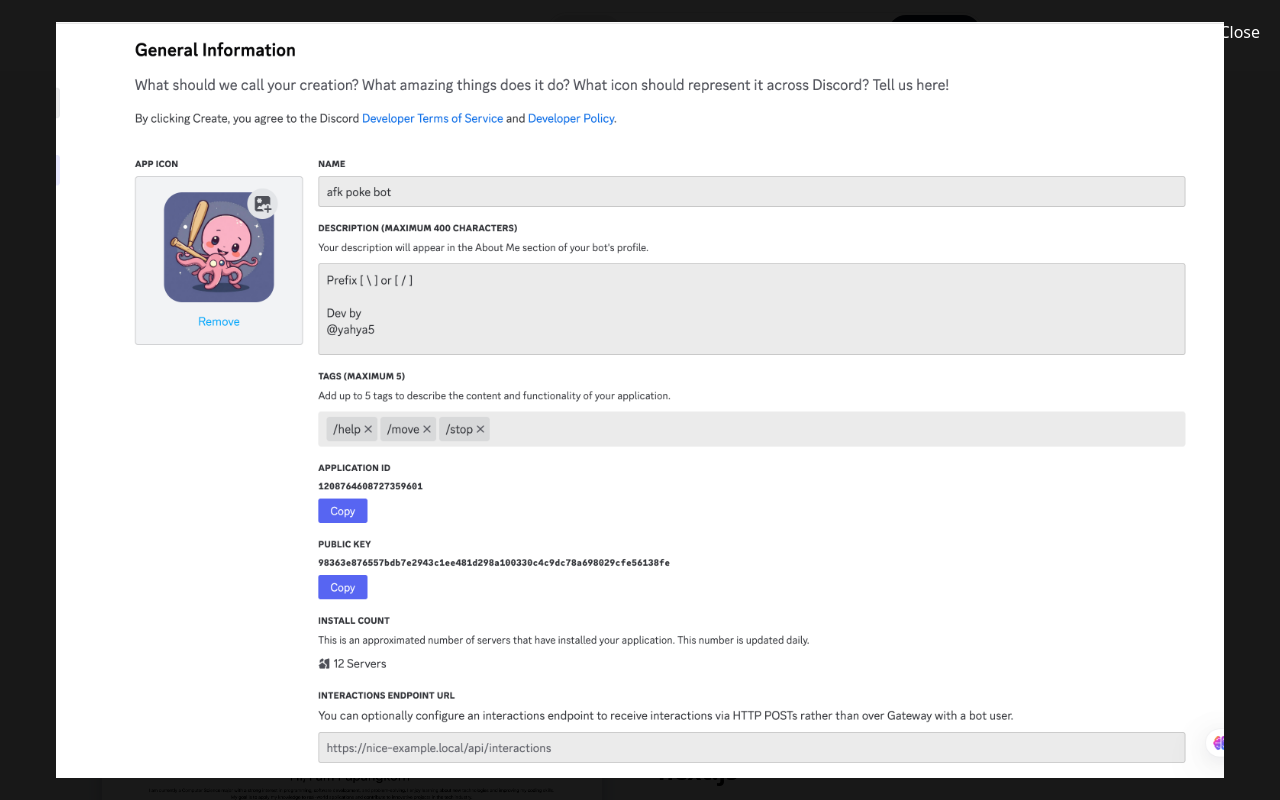
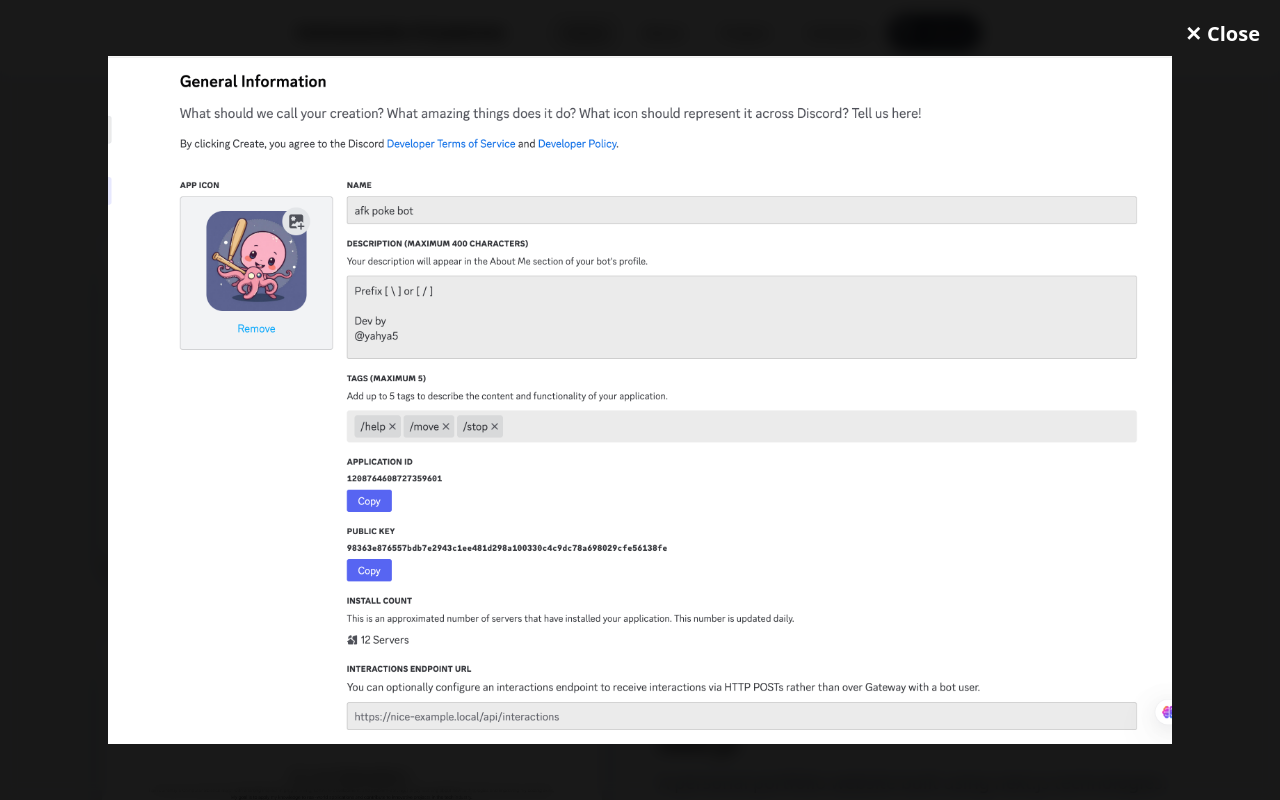
Before and after one commit to TAHPAPANGKORN/nextJs-Profile, a Next.js app: page / in a window 1280 px wide. Both pictures are taken after a click on the picture 352 px from the left and 2209 px from the top of the page. Shown: the part 1809-2609 px from the top of the page. Built offline with nearby package versions, Linux system fonts and the light colour scheme; no server answers.

Commit message:
feat: tech stack icon on project card

```diff
--- a/src/components/Project/Project.tsx
+++ b/src/components/Project/Project.tsx
@@ -16,6 +16,7 @@
     projectLink: "https://discord.com/oauth2/authorize?client_id=1208764608727359601",
     repoLink: "https://github.com/TAHPAPANGKORN/PokeBotDiscord",
     imageSrc: DiscordProject,
+    techStack: ["python"]
   },
   {
     id: 2,
@@ -24,6 +25,7 @@
     projectLink: "#",
     repoLink: "https://github.com/TAHPAPANGKORN/nextJs-Profile",
     imageSrc: WebNextJs,
+    techStack: ["nextjs", "typescript", "tailwind"]
   },
   {
     id: 3,
@@ -32,6 +34,7 @@
     projectLink: "https://papangkorn-profile.pages.dev",
     repoLink: "https://github.com/TAHPAPANGKORN/Papangkorn-Profile",
     imageSrc: WebProfile,
+    techStack: ["html", "css", "javascript"]
   },
   {
     id: 4,
@@ -40,6 +43,7 @@
     projectLink: "https://connected-word-game.vercel.app/",
     repoLink: "https://github.com/TAHPAPANGKORN/Learn-TypeScript",
     imageSrc: WebSameWordChecker,
+    techStack: ["nextjs", "typescript", "tailwind"]
   },
   {
     id: 5,
@@ -48,6 +52,7 @@
     projectLink: null,
     repoLink: "https://github.com/TAHPAPANGKORN/Sixma-Calculator",
     imageSrc: ComingSoon,
+    techStack: ["python"]
   },
   {
     id: 6,
@@ -56,6 +61,7 @@
     projectLink: null,
     repoLink: "https://github.com/TAHPAPANGKORN/Modulo-Calculator",
     imageSrc: ComingSoon,
+    techStack: ["python"]
   },
   {
     id: 7,
@@ -64,6 +70,7 @@
     projectLink: null,
     repoLink: "https://github.com/TAHPAPANGKORN/Website-PHP-Calculator",
     imageSrc: ComingSoon,
+    techStack: ["php"]
   },
   {
     id: 8,
@@ -72,6 +79,7 @@
     projectLink: null,
     repoLink: "https://github.com/TAHPAPANGKORN/automatic-robot-PSP-SCHOOL-for-OBEC",
     imageSrc: ComingSoon,
+    techStack: ["arduino"]
   },
   {
     id: 9,
@@ -80,6 +88,7 @@
     projectLink: null,
     repoLink: "https://github.com/TAHPAPANGKORN/ConnectedWordsGameForDirector",
     imageSrc: ComingSoon,
+    techStack: ["nextjs", "tailwind", "typescript"]
   },
   {
     id: 10,
@@ -88,6 +97,7 @@
     projectLink: "https://ifcheckshirt.vercel.app/",
     repoLink: "https://github.com/FTGFLabs/checkShirtForInformatics",
     imageSrc: InformaticsCheckShirt,
+    techStack: ["nextjs", "tailwind", "typescript"]
   },
   {
     id: 11,
@@ -96,6 +106,7 @@
     projectLink: null,
     repoLink: "https://github.com/FTGFLabs/Informatics-Schedule-Viewer",
     imageSrc: InformaticsSchedule,
+    techStack: ["html", "css", "javascript"]
   },
 ];
 
@@ -112,6 +123,7 @@
           description={item.description}
           projectLink={item.projectLink}
           repoLink={item.repoLink}
+          techStack={item.techStack}
         />
       ))}
     </div>
--- a/src/components/Project/ProjectCard.tsx
+++ b/src/components/Project/ProjectCard.tsx
@@ -1,7 +1,20 @@
-'use client'
-import React, { useState, useEffect } from 'react'
-import Image, { StaticImageData } from 'next/image'
-import Link from 'next/link';
+"use client";
+import React, { useState, useEffect } from "react";
+import Image, { StaticImageData } from "next/image";
+import Link from "next/link";
+import { IconType } from "react-icons";
+import {
+  SiNextdotjs,
+  SiReact,
+  SiTypescript,
+  SiPython,
+  SiPhp,
+  SiTailwindcss,
+  SiHtml5,
+  SiCss3,
+  SiJavascript,
+  SiArduino,
+} from "react-icons/si";
 
 interface ProjectCardProps {
   imageSrc: string | StaticImageData;
@@ -10,8 +23,24 @@
   description: string;
   projectLink: string | null;
   repoLink: string;
+  techStack?: string[];
 }
 
+const TECH_DATA: Record<
+  string,
+  { icon: IconType; color: string; name: string }
+> = {
+  nextjs: { icon: SiNextdotjs, color: "#000000", name: "Next.js" },
+  react: { icon: SiReact, color: "#61DAFB", name: "React" },
+  typescript: { icon: SiTypescript, color: "#3178C6", name: "TypeScript" },
+  python: { icon: SiPython, color: "#3776AB", name: "Python" },
+  php: { icon: SiPhp, color: "#777BB4", name: "PHP" },
+  tailwind: { icon: SiTailwindcss, color: "#06B6D4", name: "Tailwind" },
+  html: { icon: SiHtml5, color: "#E34F26", name: "HTML5" },
+  css: { icon: SiCss3, color: "#1572B6", name: "CSS3" },
+  javascript: { icon: SiJavascript, color: "#F7DF1E", name: "JavaScript" },
+  arduino: { icon: SiArduino, color: "#00979D", name: "Arduino" },
+};
 
 const ProjectCard: React.FC<ProjectCardProps> = ({
   imageSrc,
@@ -19,9 +48,9 @@
   title,
   description,
   projectLink,
-  repoLink
+  repoLink,
+  techStack,
 }) => {
-
   const [showImage, setShowImage] = useState(false);
 
   const handleViewClick = (e: React.MouseEvent) => {
@@ -29,49 +58,94 @@
     setShowImage(!showImage);
   };
 
-
   useEffect(() => {
     if (showImage) {
       document.body.style.overflow = "hidden";
     } else {
       document.body.style.overflow = "";
     }
-
     return () => {
       document.body.style.overflow = "";
     };
   }, [showImage]);
 
   return (
-    <div className="flex flex-col md:flex-row items-center justify-center  space-y-4 md:space-y-0 md:space-x-8 mx-2 md:gap-6">
+    <div className="flex flex-col md:flex-row items-center justify-center space-y-4 md:space-y-0 md:space-x-8 mx-2 md:gap-6">
       <Image
         onClick={handleViewClick}
         src={imageSrc}
         alt={altText}
         height={300}
         width={500}
-        className="rounded-xl shadow-xl shadow-gray-400 cursor-pointer"
+        className="rounded-xl shadow-xl shadow-gray-400 cursor-pointer transition-transform duration-300 hover:scale-[1.02]"
       />
       <div className="flex flex-col gap-3 w-full">
         <h2 className="font-bold max-w-50 text-2xl">{title}</h2>
-        <p className="text-[12px] w-90 md:text-sm  md:w-50  lg:text-xl lg:w-130" >{description}</p>
-        <div className="flex gap-4 underline underline-offset-1 text-blue-500">
+        <p className="text-[12px] w-90 md:text-sm md:w-50 lg:text-xl lg:w-130 text-gray-600">
+          {description}
+        </p>
+
+        {/* --- TRICK TECH STACK SECTION --- */}
+        {techStack && techStack.length > 0 && (
+          <div className="flex items-center gap-3 mt-1 mb-1">
+            {techStack.slice(0, 5).map((t) => {
+              // Increased slice to 5 for better visibility
+              const key = t.toLowerCase();
+              const tech = TECH_DATA[key];
+
+              if (!tech) return null;
+              const { icon: Icon, color, name } = tech;
+
+              return (
+                <div key={key} className="relative group ">
+                  {/* Tooltip (Hidden by default, shown on group-hover) */}
+                  <span className="absolute bottom-full left-1/2 transform -translate-x-1/2 mb-2 w-auto p-1.5 min-w-[60px] text-center text-xs text-white bg-black rounded-md opacity-0 group-hover:opacity-100 transition-opacity duration-300 pointer-events-none z-10 whitespace-nowrap">
+                    {name}
+                    {/* Tiny triangle for tooltip arrow */}
+                    <span className="absolute top-full left-1/2 transform -translate-x-1/2 border-4 border-transparent border-t-black"></span>
+                  </span>
+
+                  {/* Icon Container */}
+                  <div className="p-2 rounded-full bg-gray-100 shadow-sm border border-gray-200 transition-all duration-300 group-hover:shadow-md group-hover:-translate-y-1">
+                    <Icon className="w-5 h-5 text-gray-400 transition-colors duration-300" />
+                  </div>
+                </div>
+              );
+            })}
+          </div>
+        )}
+
+        <div className="flex gap-4 underline underline-offset-1 text-blue-500 items-center">
           {projectLink && (
-            <Link href={projectLink} target="_blank" rel="noopener noreferrer" className='hover:text-gray-500'>
+            <Link
+              href={projectLink}
+              target="_blank"
+              rel="noopener noreferrer"
+              className="hover:text-gray-500 transition-colors"
+            >
               View Project
             </Link>
           )}
-          <Link href={repoLink} target="_blank" rel="noopener noreferrer" className='hover:text-gray-500'>
-            GitHub Repo
+
+          <div className="flex items-center gap-2">
+            <Link
+              href={repoLink}
+              target="_blank"
+              rel="noopener noreferrer"
+              className="hover:text-gray-500 flex items-center gap-1 transition-colors"
+            >
+              <span>GitHub Repo</span>
             </Link>
           </div>
+        </div>
+
         {showImage && (
-        <div className="fixed inset-0 z-50 flex items-center justify-center bg-black/90">
+          <div className="fixed inset-0 z-50 flex items-center justify-center bg-black/90 backdrop-blur-sm">
             <button
               onClick={handleViewClick}
-            className="absolute top-5 right-5 text-white z-50 cursor-pointer"
+              className="absolute top-5 right-5 text-white z-50 cursor-pointer text-xl font-bold hover:text-red-500 transition-colors"
             >
-            Close
+              ✕ Close
             </button>
             <Image
               onClick={handleViewClick}
@@ -79,7 +153,7 @@
               alt={altText}
               height={600}
               width={800}
-            className="p-4 w-300 rounded-xl cursor-pointer"
+              className="p-4 w-auto max-h-[90vh] rounded-xl cursor-pointer object-contain"
             />
           </div>
         )}
```
Lines whose indentation alone changed are shown as unchanged.
